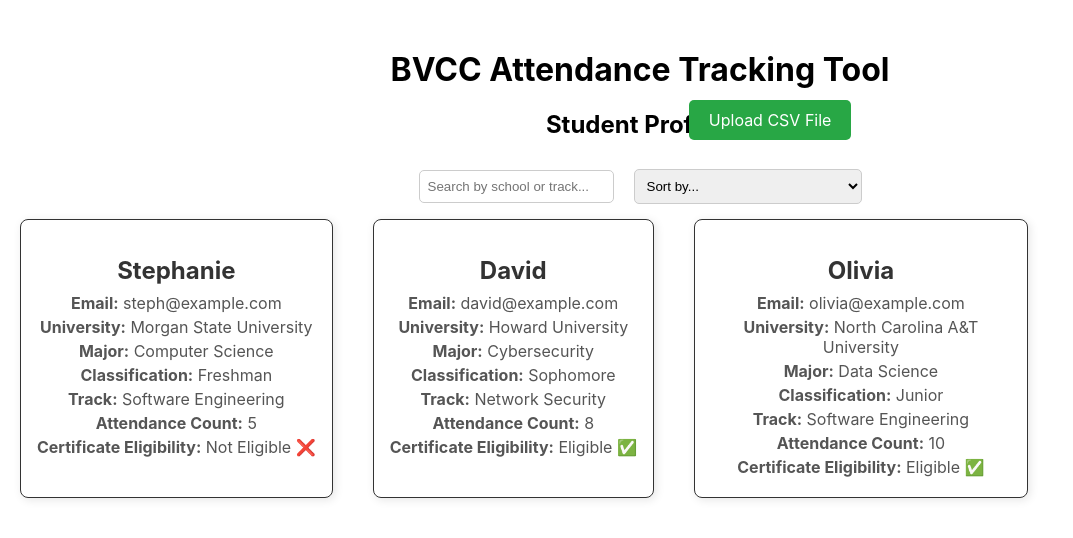
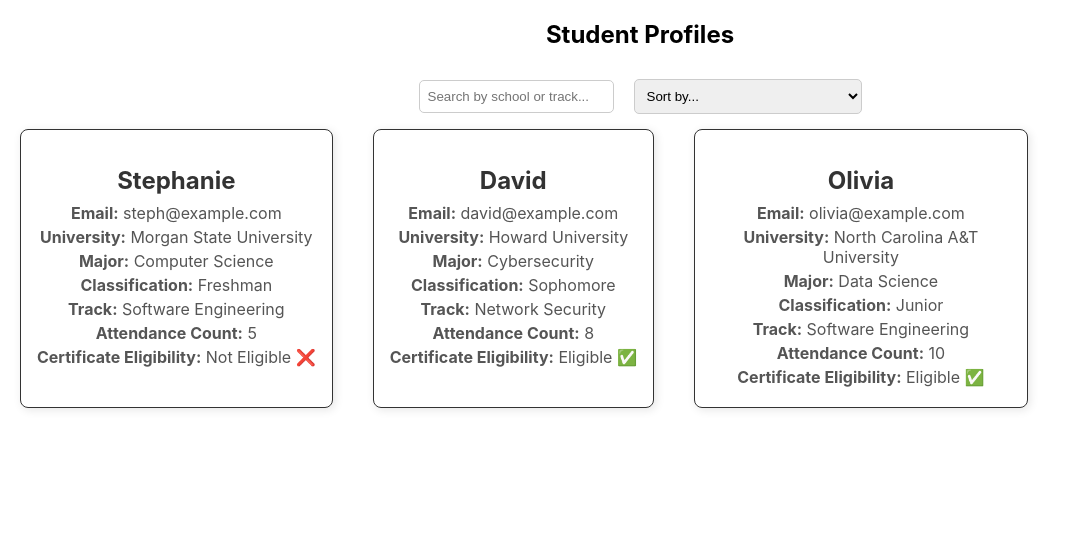
Before and after one commit to bvcc-swe/attendance-tracking-tool, a React (Create React App) app in the folder attendance-tracking-tool-app/: page /student-profile in a window 1280 px wide. Shown: the top 538 px of the page, without its empty margins (0-1073 px from the left). Built offline with nearby package versions, Linux system fonts and the light colour scheme.

Commit message:
fix: enabled upload csv button to only show on the application homepage

```diff
--- a/attendance-tracking-tool-app/src/App.js
+++ b/attendance-tracking-tool-app/src/App.js
@@ -13,10 +13,10 @@
 
   return (
     <div>
-      {/* Always show UploadButton */}
-      <UploadButton />
+      {/* Only show UploadCSVButton if the user is not on student profiles page */}
+      { !isOnStudentProfilePage && <UploadButton />}
 
-      {/* Only show StudentProfileButton if not on the profile page */}
+      {/* Only show StudentProfileButton if the user is not on the student profiles page */}
       {!isOnStudentProfilePage && <StudentProfileButton />}
 
       <Routes>
```
